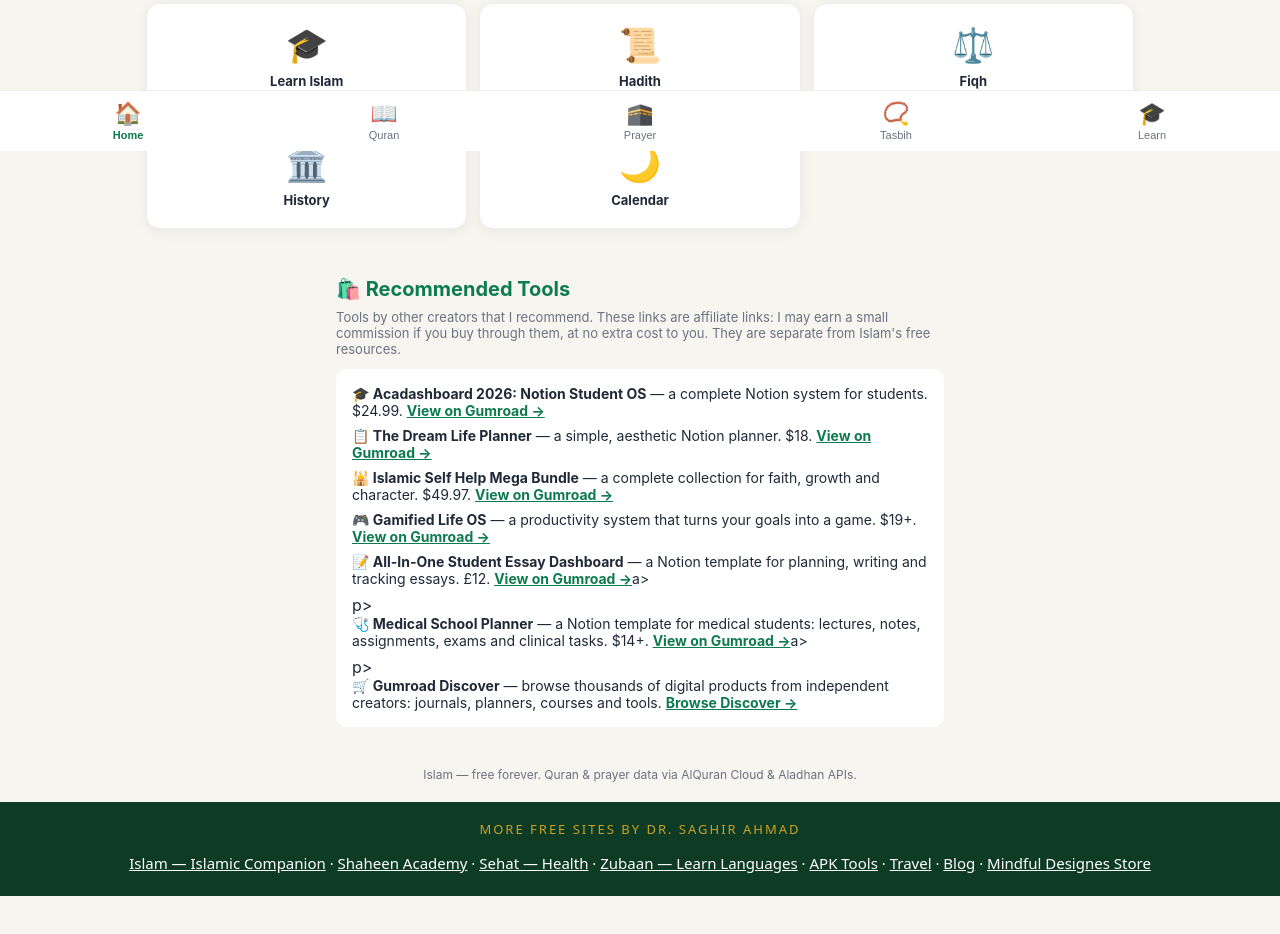
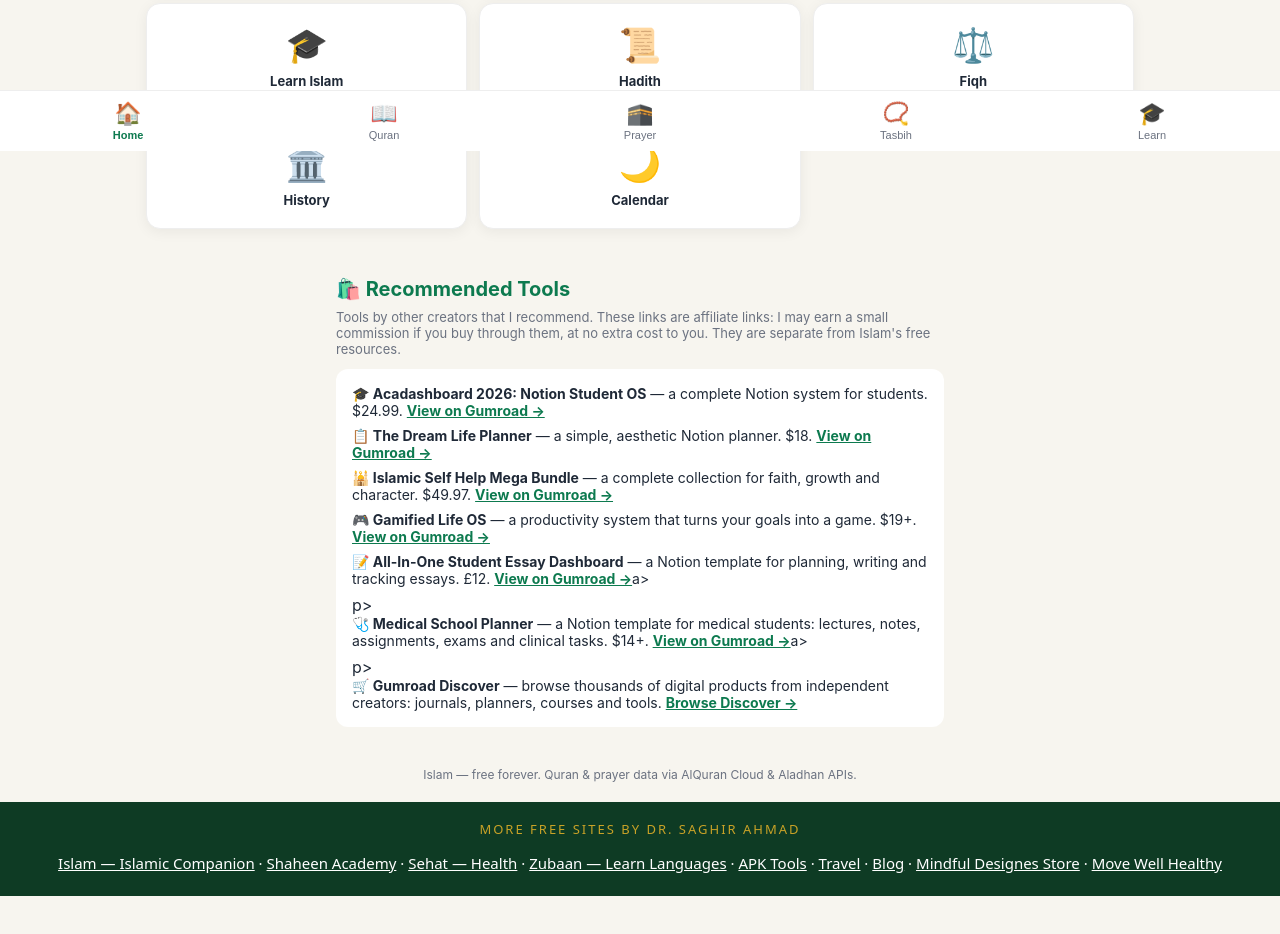
Before and after one commit to DrSAhmad/islam, a plain HTML site: page index.html in a window 1280 px wide. Shown: the part 649-1583 px from the top of the page. Drawn offline with Linux system fonts and the light colour scheme; a web font is replaced by a local one.

Commit message:
Add 'Move Well Healthy' link to index.html

```diff
--- a/index.html
+++ b/index.html
@@ -718,7 +718,7 @@ async function loadCalendar(){
 <a style="color:#fff" href="https://drsahmad.github.io/apk-tools/">APK Tools</a> ·
 <a style="color:#fff" href="https://drsahmad.github.io/travel.html">Travel</a> ·
 <a style="color:#fff" href="https://text-to-image-free.blogspot.com/">Blog</a> ·
-<a style="color:#fff" href="https://mindfuldesignes.gumroad.com/">Mindful Designes Store</a>
+<a style="color:#fff" href="https://mindfuldesignes.gumroad.com/">Mindful Designes Store</a> · <a style="color:#fff" href="https://movewellhealthy.liveblog365.com/">Move Well Healthy</a>
 </p></nav>
 </body>
 </html>
```
